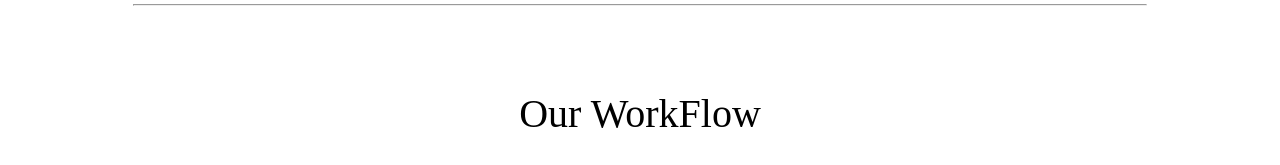
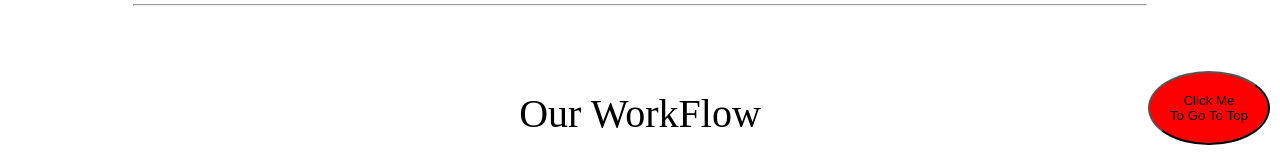
Before and after one commit to Mboopathi1999/html-css, a plain HTML site: page index.html in a window 1280 px wide. Shown: the part 635-800 px from the top of the page. Drawn offline with Linux system fonts and the light colour scheme.

Commit message:
made fixed to top button

```diff
--- a/styling.css
+++ b/styling.css
@@ -93,9 +93,10 @@ footer{
     }
 }
 button{
+    position: fixed;
+    bottom: 20px;
+    right:10px;
     padding: 20px;
     border-radius: 50%;
     background-color: red;
-    margin-left: 45%;
-    margin-right: 40%;
 }
```
